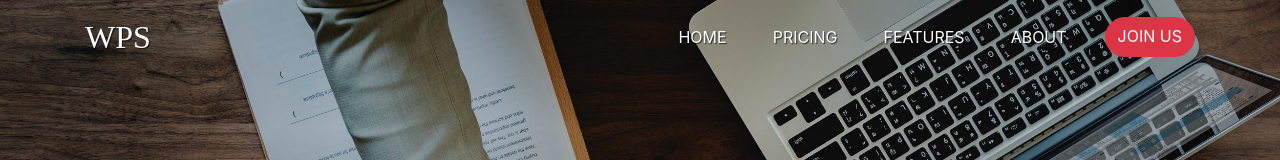
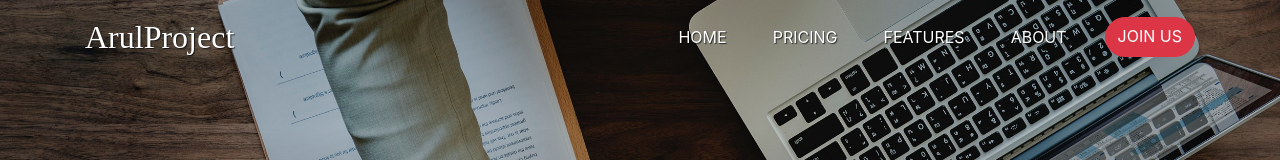
Before and after one commit to syahrul-25/web-landing, a plain HTML site: page index.html in a window 1280 px wide. Shown: the top 160 px of the page. Drawn offline with nearby package versions, Linux system fonts and the light colour scheme; a web font is replaced by a local one.

Commit message:
Mengubah Brand

```diff
--- a/index.html
+++ b/index.html
@@ -23,7 +23,7 @@
     <!-- Navbar -->
     <nav class="navbar navbar-expand-lg navbar-light">
       <div class="container">
-        <a class="navbar-brand" href="#">WPS</a>
+        <a class="navbar-brand" href="#">ArulProject</a>
         <button class="navbar-toggler" type="button" data-toggle="collapse" data-target="#navbarNavAltMarkup" aria-controls="navbarNavAltMarkup" aria-expanded="false" aria-label="Toggle navigation">
           <span class="navbar-toggler-icon"></span>
         </button>
```
